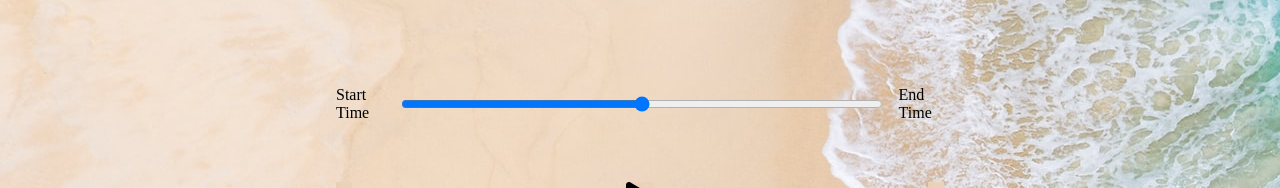
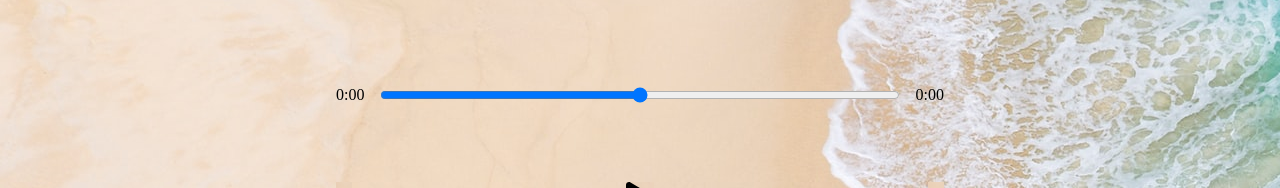
Before and after one commit to Magesh16/Druggenix, a React (Create React App) app: page / in a window 1280 px wide. Shown: the part 410-598 px from the top of the page. Built offline with nearby package versions, Linux system fonts and the light colour scheme.

Commit message:
Add TimeUpdate functionalities

```diff
--- a/src/components/Player.js
+++ b/src/components/Player.js
@@ -1,4 +1,4 @@
-import React, {useRef} from "react";
+import React, {useRef, useState} from "react";
 import { FontAwesomeIcon } from "@fortawesome/react-fontawesome";
 import {
   faPlay,
@@ -18,15 +18,30 @@
       setIsPlaying(!isPlaying);
     }
   };
+  const timeUpdateHandler = (e) =>{
+    const current = e.target.currentTime;
+    const duration = e.target.duration;
+    setSongInfo({...songInfo, currentTime:current, duration})
+  }
+// To get the time consisely(0:00)
+  const getTime =(time)=>{
+    return(
+      Math.floor(time/60)+":"+("0" + Math.floor(time%60)).slice(-2)
+    )
+  }
 
-
+// State to set time
+  const[songInfo, setSongInfo] = useState({
+    currentTime:null,
+    duration:null
+  })
 
   return (
     <div className="player">
       <div className="time-control">
-        <p>Start Time</p>
+        <p>{getTime(songInfo.currentTime)}</p>
         <input type="range" />
-        <p>End Time</p>
+        <p>{getTime(songInfo.duration)}</p>
       </div>
       <div className="play-control">
         <FontAwesomeIcon className="skip-back" size="2x" icon={faAngleLeft} />
@@ -37,7 +52,7 @@
           icon={faAngleRight}
         />
       </div>
-      <audio ref={audioRef} src={currentSong.audio}></audio>
+      <audio onTimeUpdate={timeUpdateHandler} ref={audioRef} src={currentSong.audio}></audio>
     </div>
   );
 };
```
